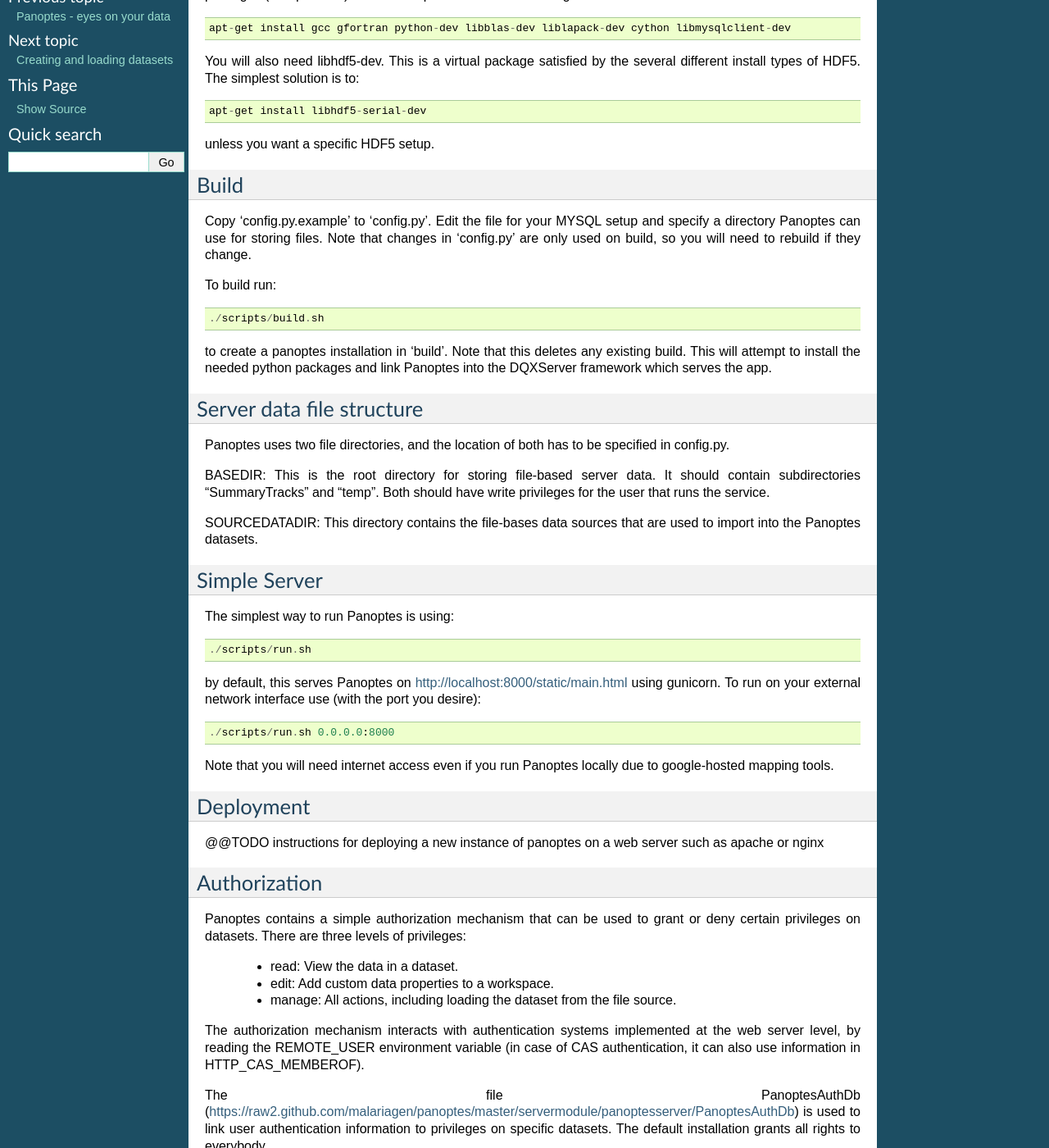
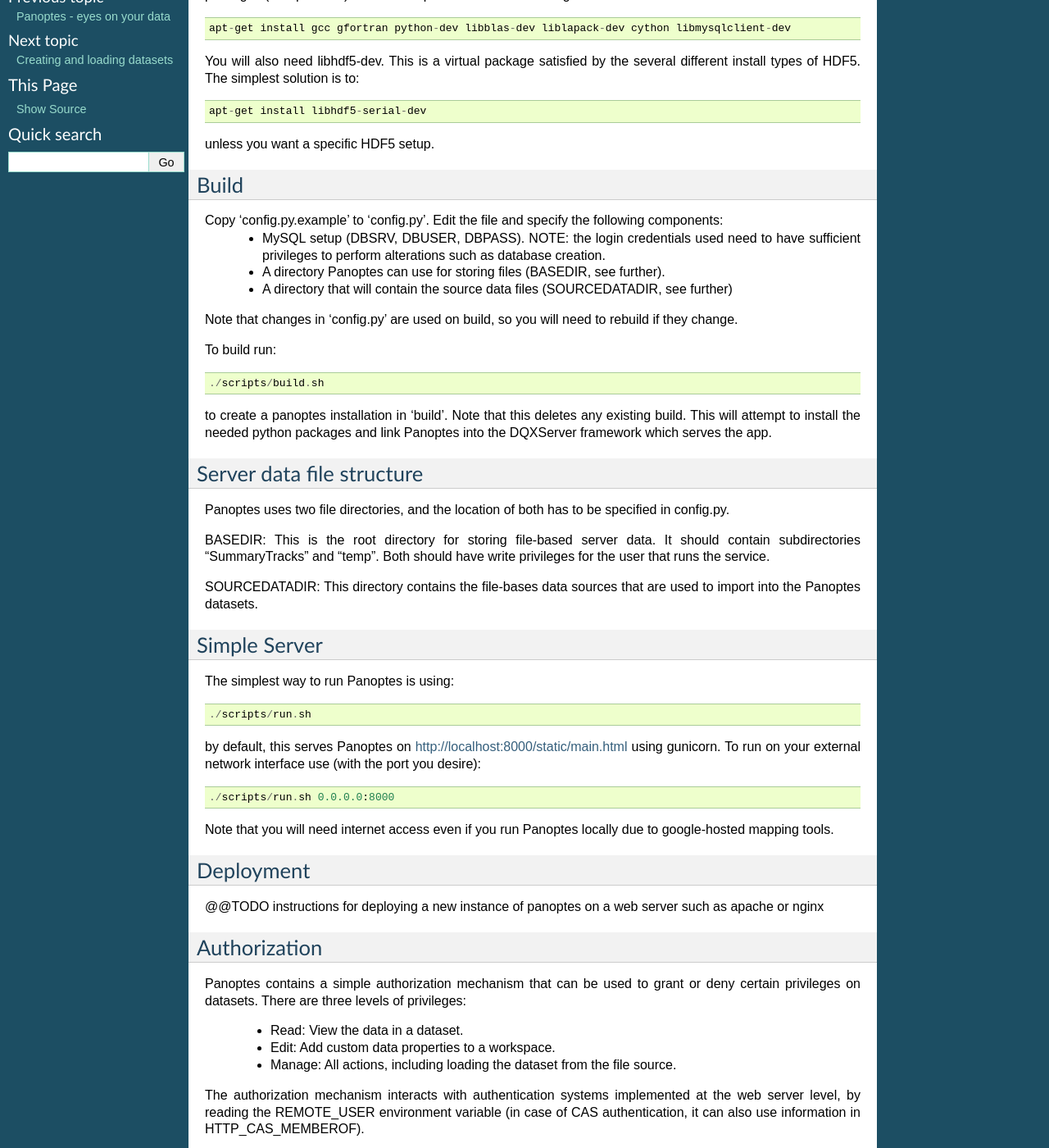
Before and after one commit to cggh/panoptes, a Sphinx documentation site: the page built from documentation/deployment.rst, in a window 1280 px wide and 1400 px high, scrolled down 227 px. Shown: the whole window at 82% size. Built offline with Sphinx 7.4.7, drawn with Linux system fonts in a browser that asks for light colours.

Commit message:
Update deployment.rst

```diff
--- a/documentation/deployment.rst
+++ b/documentation/deployment.rst
@@ -18,8 +18,12 @@ unless you want a specific HDF5 setup.
 
 Build
 -----
-Copy 'config.py.example' to 'config.py'. Edit the file for your MYSQL setup and specify a directory Panoptes can use for storing files.
-Note that changes in 'config.py' are only used on build, so you will need to rebuild if they change.
+Copy 'config.py.example' to 'config.py'. Edit the file and specify the following components:
+ - MySQL setup (DBSRV, DBUSER, DBPASS).
+   NOTE: the login credentials used need to have sufficient privileges to perform alterations such as database creation.
+ - A directory Panoptes can use for storing files (BASEDIR, see further).
+ - A directory that will contain the source data files (SOURCEDATADIR, see further)
+Note that changes in 'config.py' are used on build, so you will need to rebuild if they change.
 
 
 To build run::
@@ -63,9 +67,9 @@ Authorization
 -------------
 Panoptes contains a simple authorization mechanism that can be used to grant or deny certain privileges on datasets.
 There are three levels of privileges:
- - read: View the data in a dataset.
- - edit: Add custom data properties to a workspace.
- - manage: All actions, including loading the dataset from the file source.
+ - Read: View the data in a dataset.
+ - Edit: Add custom data properties to a workspace.
+ - Manage: All actions, including loading the dataset from the file source.
 
 The authorization mechanism interacts with authentication systems implemented at the web server level,
 by reading the REMOTE_USER environment variable (in case of CAS authentication, it can also use information in HTTP_CAS_MEMBEROF).
```
